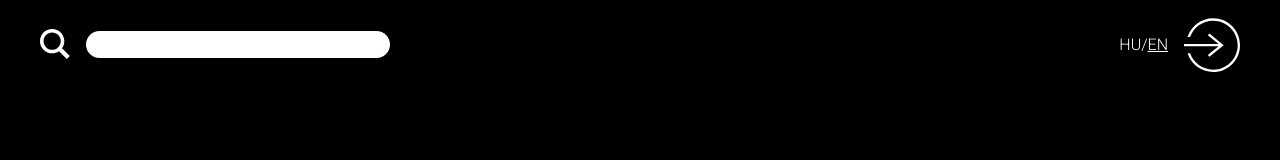
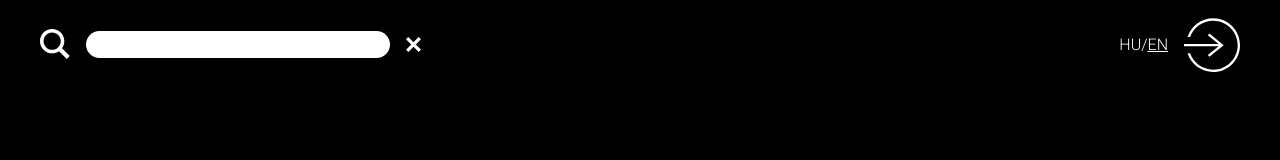
Before and after one commit to Somnia-co/Somnia-FrontEnd-React-App, a React (Create React App) app in the folder somnia/: page / in a window 1280 px wide. Both pictures are taken after a click on the icon 55 px from the left and 44 px from the top of the page. Shown: the top 160 px of the page. Built offline with nearby package versions, Linux system fonts and the light colour scheme.

Commit message:
added search bar with abort buton

```diff
--- a/somnia/src/components/Header/Header.js
+++ b/somnia/src/components/Header/Header.js
@@ -13,6 +13,7 @@
 
     //we should set then active element in the language selection items
     useEffect(() => {
+
         let SelectedItem = document.getElementById(HeaderLan);
         SelectedItem.classList.add('Active');
     })
--- a/somnia/src/components/Header/Search/Search.css
+++ b/somnia/src/components/Header/Search/Search.css
@@ -27,7 +27,12 @@
     box-shadow: none;
     outline: none;
 }
-
+svg.SearchInput{
+    fill:white;
+    width: 15px;
+    margin: 0;
+    cursor: pointer;
+}
 .Hidden{
     display: none;
     transition: var(--transitionDuration);
--- a/somnia/src/components/Header/Search/Search.js
+++ b/somnia/src/components/Header/Search/Search.js
@@ -1,8 +1,5 @@
 import React,{useEffect} from "react";
 import './Search.css';
-
-
-
 
 function Search(props){
 
@@ -12,7 +9,19 @@
     useEffect(() => {
 
         const SearchInput = document.getElementById('SearchInput');
-        SearchInput.classList.toggle('Hidden');
+        const SearchInputAbort = document.getElementById('SearchInputSvg');
+
+        if(ActiveSearch){
+
+            SearchInput.classList.remove('Hidden');
+            SearchInputAbort.classList.remove('Hidden');
+
+        }
+        else
+        {
+            SearchInput.classList.add('Hidden');
+            SearchInputAbort.classList.add('Hidden');
+        }
 
     })
 
@@ -20,10 +29,9 @@
         <div className='RowFlex'>
             <svg class='SearchIcon' id='SearchIcon' onClick={ () => SetActiveSearch(true)} xmlns="http://www.w3.org/2000/svg" viewBox="0 0 24 24"><path d="M23.809 21.646l-6.205-6.205c1.167-1.605 1.857-3.579 1.857-5.711 0-5.365-4.365-9.73-9.731-9.73-5.365 0-9.73 4.365-9.73 9.73 0 5.366 4.365 9.73 9.73 9.73 2.034 0 3.923-.627 5.487-1.698l6.238 6.238 2.354-2.354zm-20.955-11.916c0-3.792 3.085-6.877 6.877-6.877s6.877 3.085 6.877 6.877-3.085 6.877-6.877 6.877c-3.793 0-6.877-3.085-6.877-6.877z"/></svg>
             <input class='SearchInput' id='SearchInput' type='text'></input>
+            <svg class='SearchInput Hidden' id='SearchInputSvg' onClick={()=> SetActiveSearch(false)} xmlns="http://www.w3.org/2000/svg" viewBox="0 0 24 24"><path d="M24 20.188l-8.315-8.209 8.2-8.282-3.697-3.697-8.212 8.318-8.31-8.203-3.666 3.666 8.321 8.24-8.206 8.313 3.666 3.666 8.237-8.318 8.285 8.203z"/></svg>
         </div>
     )
 }
 
-
-
 export default Search;
```
